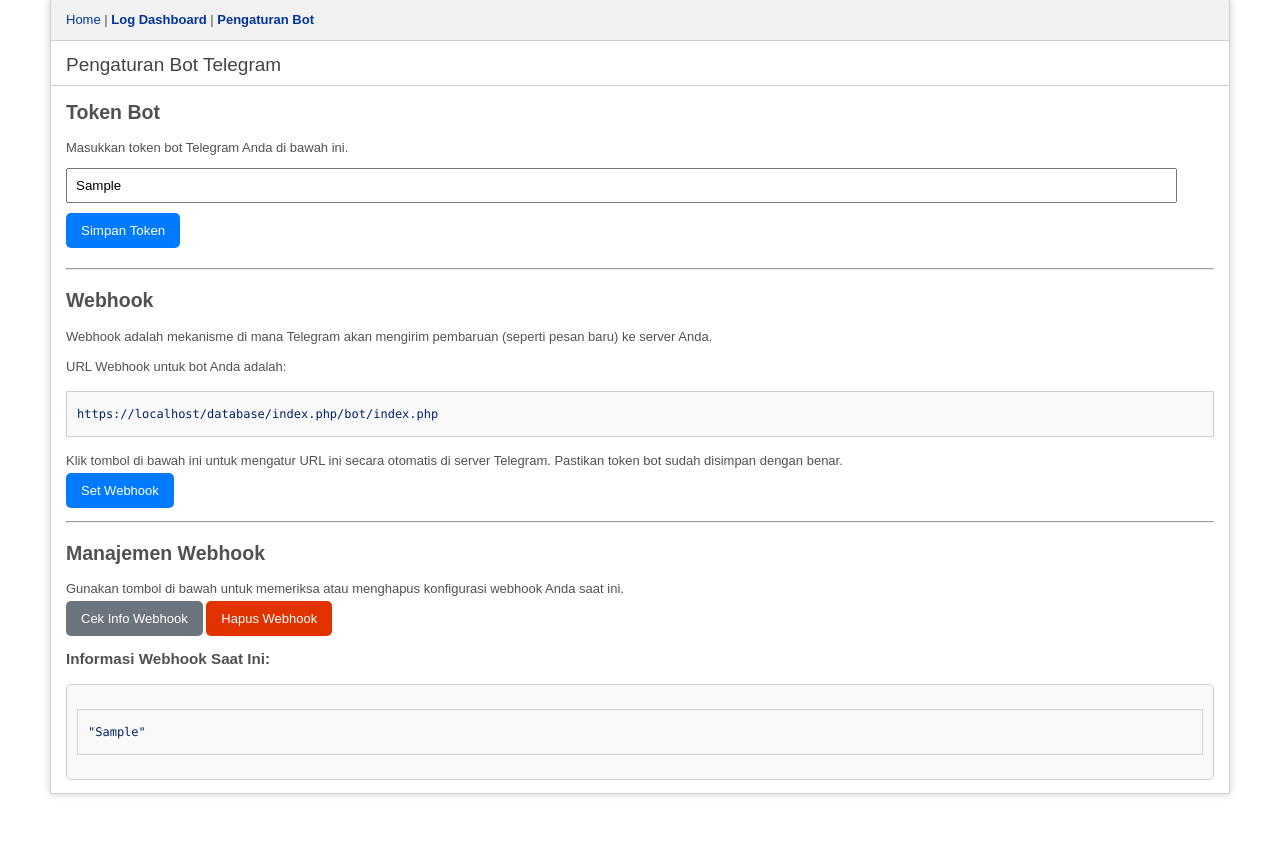
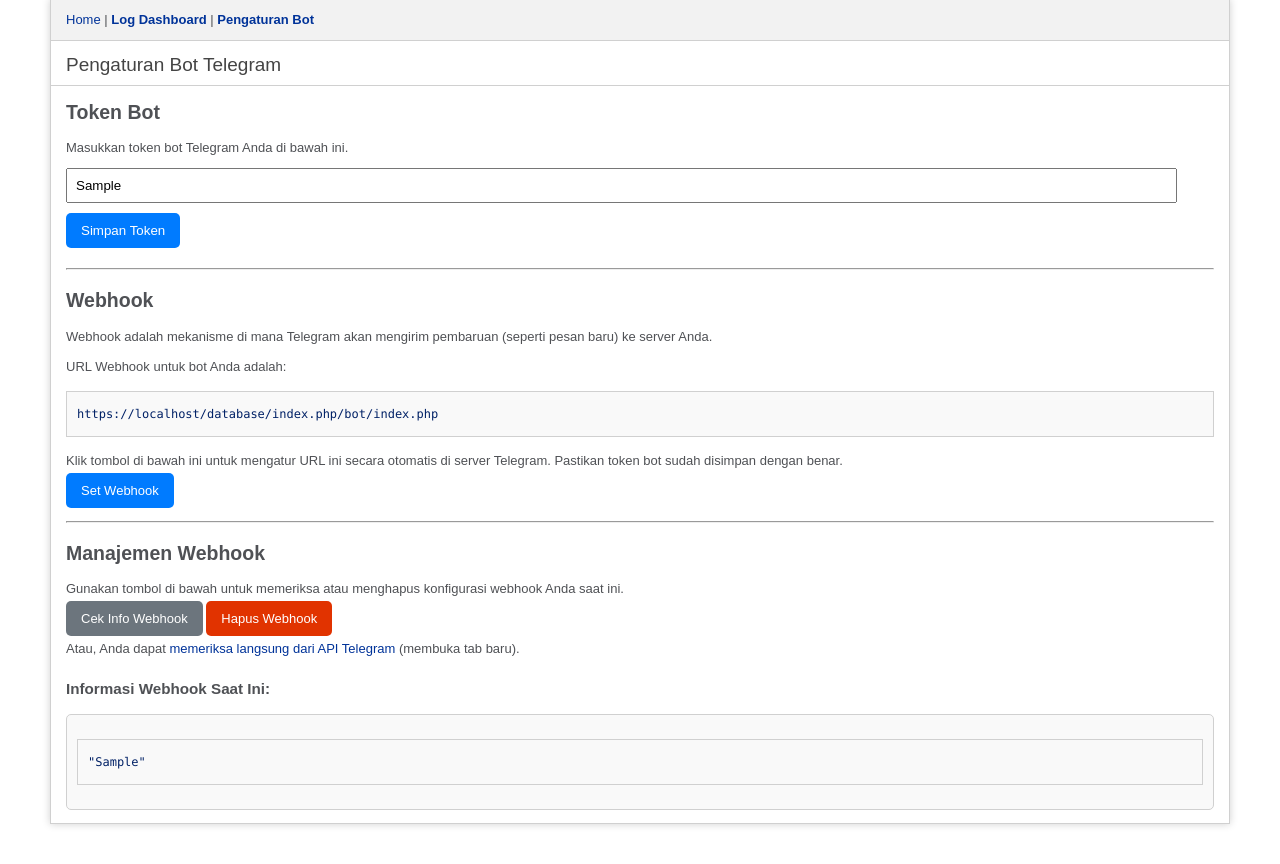
Before and after one commit to mieburungdara/tgbasebot, a CodeIgniter app: the page made by application/views/settings_view.php in a window 1280 px wide. Shown: the part 41-905 px from the top of the page. Before the commit the page ends 838 px from the top, so only its background shows below. Run offline with CodeIgniter, Linux system fonts and the light colour scheme; the template is opened without the code that fills it: most values are stand-ins (such as "Sample title", 1, 10 or a date in 2020).

Commit message:
Menambahkan tautan langsung ke titik akhir `getWebhookInfo` API Telegram di halaman pengaturan. Ini memberikan cara yang mudah bagi Anda untuk dengan cepat memeriksa status webhook langsung dari sumbernya.
Tautan hanya ditampilkan jika token bot telah disimpan. Tautan dikonfigurasi untuk membuka di tab baru.

Perubahan ini diterapkan berdasarkan permintaan langsung dari Anda, yang mengakui implikasi keamanan dari mengekspos token bot di URL.

```diff
--- a/application/views/settings_view.php
+++ b/application/views/settings_view.php
@@ -66,6 +66,10 @@ defined('BASEPATH') OR exit('No direct script access allowed');
         <a href="<?php echo site_url('settings/get_webhook_info'); ?>" class="btn btn-secondary">Cek Info Webhook</a>
         <a href="<?php echo site_url('settings/delete_webhook'); ?>" class="btn btn-action" onclick="return confirm('Anda yakin ingin menghapus webhook?');">Hapus Webhook</a>
 
+        <?php if (!empty($bot_token)): ?>
+            <p style="margin-top: 10px;">Atau, Anda dapat <a href="https://api.telegram.org/bot<?php echo htmlspecialchars($bot_token); ?>/getWebhookInfo" target="_blank" rel="noopener noreferrer">memeriksa langsung dari API Telegram</a> (membuka tab baru).</p>
+        <?php endif; ?>
+
         <?php if (!empty($webhook_info)): ?>
         <div style="margin-top: 20px;">
             <h3>Informasi Webhook Saat Ini:</h3>
```
